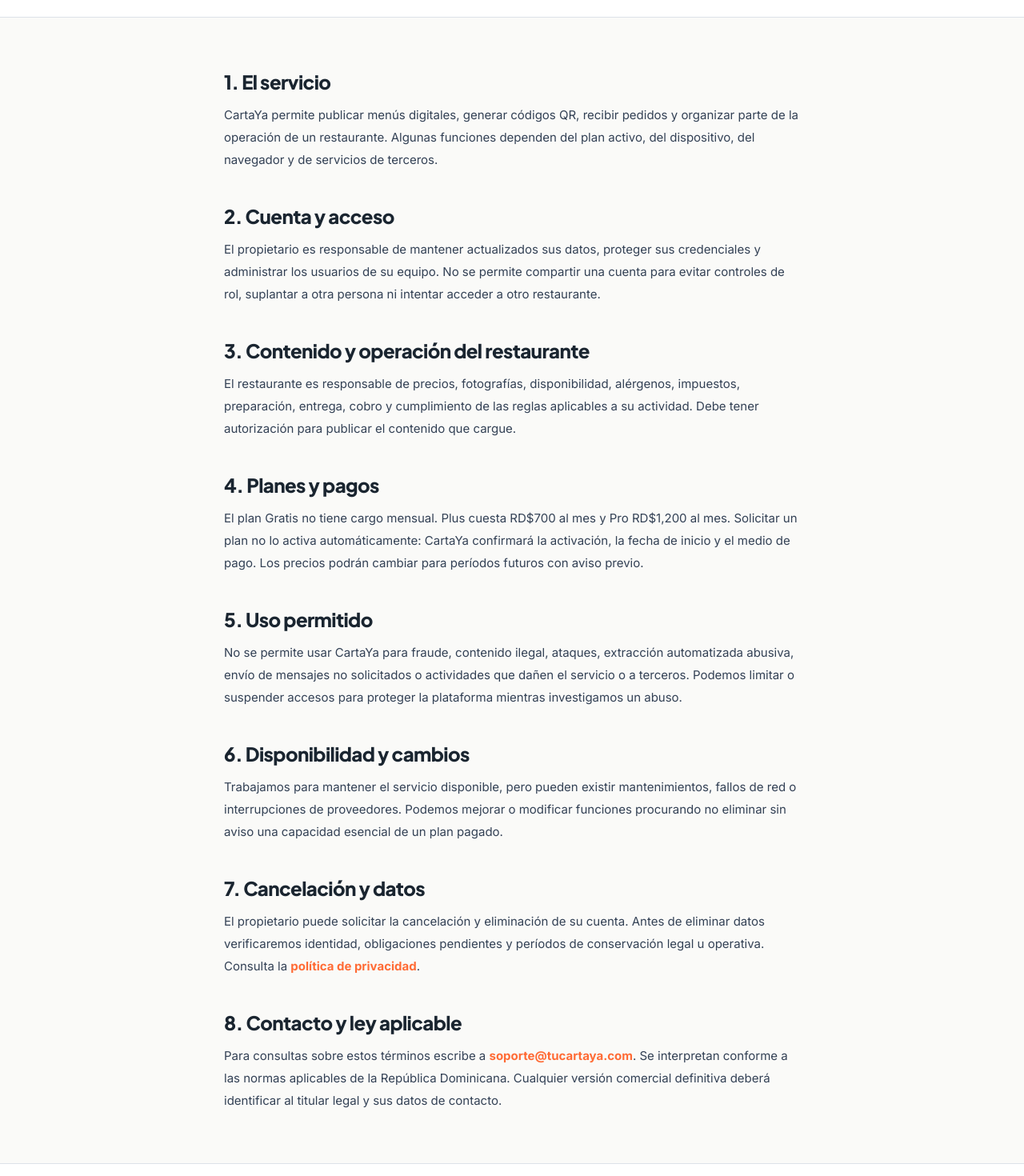
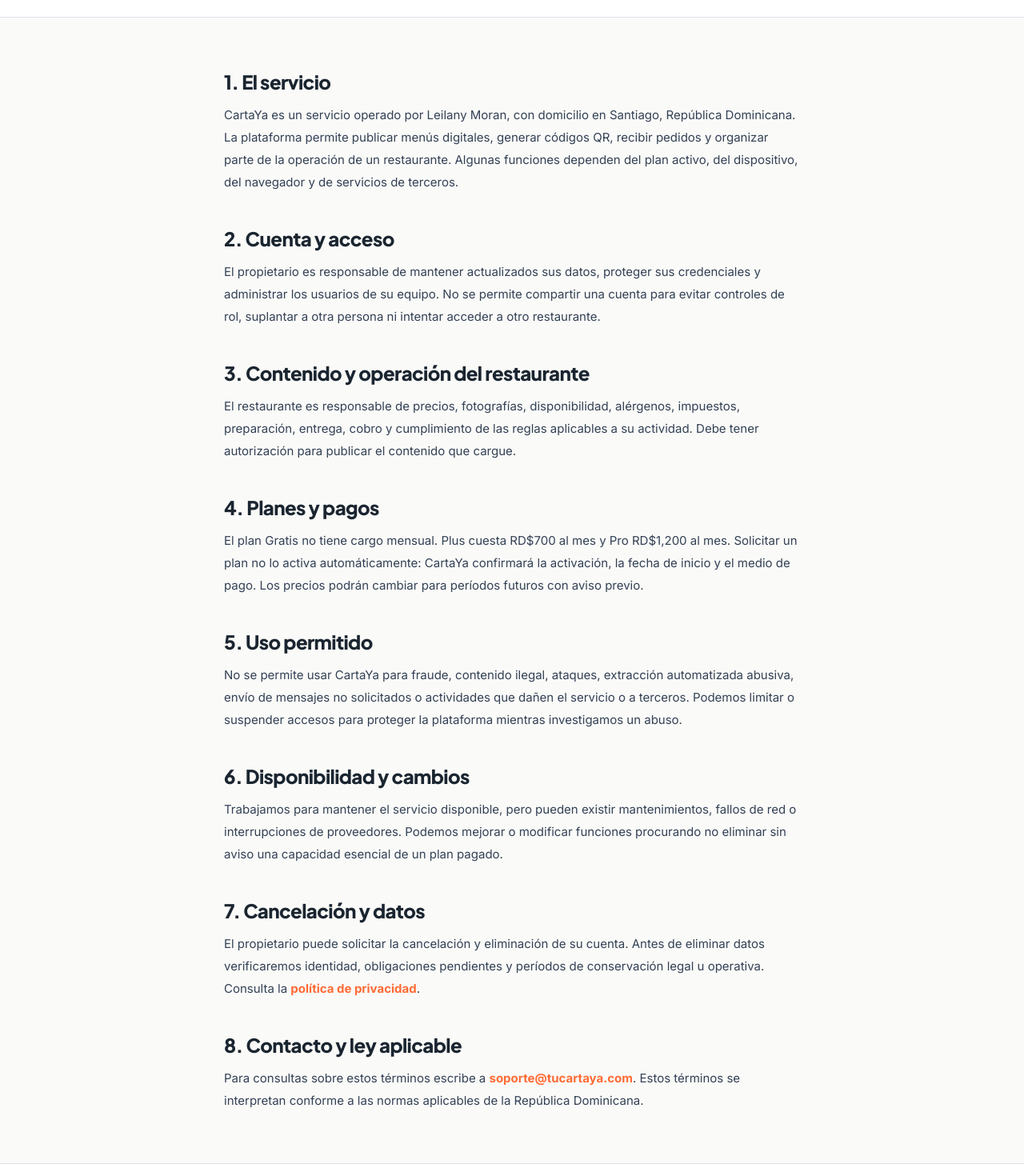
Before and after one commit to leilameca/CartaYa, a Next.js app: page /terminos in a window 1280 px wide. Shown: the part 420-1890 px from the top of the page at 80% size. Built offline with nearby package versions, Linux system fonts and the light colour scheme.

Commit message:
Identify CartaYa service operator

```diff
--- a/src/app/privacidad/page.tsx
+++ b/src/app/privacidad/page.tsx
@@ -5,7 +5,7 @@
 
 export default function PrivacyPage() {
   return <LegalShell eyebrow="Privacidad" title="Tus datos deben tener un propósito claro." description="Esta política explica qué información procesa CartaYa, por qué la necesita y qué opciones tienen restaurantes, empleados y clientes.">
-    <section><h2>1. Quién trata la información</h2><p>CartaYa opera la plataforma disponible en tucartaya.com. Para consultas o solicitudes sobre privacidad puedes escribir a <a href="mailto:privacidad@tucartaya.com">privacidad@tucartaya.com</a>.</p><p>Cuando un restaurante usa CartaYa para gestionar pedidos, ese restaurante decide qué información solicita a sus clientes. CartaYa actúa como proveedor tecnológico para procesarla siguiendo la configuración del restaurante.</p></section>
+    <section><h2>1. Quién trata la información</h2><p>CartaYa es un servicio operado por Leilany Moran, con domicilio en Santiago, República Dominicana, y disponible en tucartaya.com. Para consultas o solicitudes sobre privacidad puedes escribir a <a href="mailto:privacidad@tucartaya.com">privacidad@tucartaya.com</a>.</p><p>Cuando un restaurante usa CartaYa para gestionar pedidos, ese restaurante decide qué información solicita a sus clientes. CartaYa actúa como proveedor tecnológico para procesarla siguiendo la configuración del restaurante.</p></section>
     <section><h2>2. Información que procesamos</h2><ul><li>Datos de cuenta del propietario: nombre, correo, teléfono, restaurante y credenciales administradas mediante Supabase Auth.</li><li>Datos operativos: menú, precios, mesas, pedidos, notas, estados, usuarios del equipo y solicitudes de asistencia.</li><li>Datos del cliente final: nombre opcional, mesa, pedido y notas que escriba voluntariamente.</li><li>Datos técnicos y de seguridad: dirección IP, navegador, registros de errores, intentos de acceso y suscripciones a notificaciones.</li></ul></section>
     <section><h2>3. Para qué usamos los datos</h2><ul><li>Prestar el servicio, autenticar cuentas y mostrar la información del restaurante correcto.</li><li>Enviar pedidos, avisos operativos y notificaciones solicitadas.</li><li>Prevenir fraude, automatización abusiva, accesos no autorizados y fallos técnicos.</li><li>Atender soporte, solicitudes de plan y obligaciones legales aplicables.</li><li>Mejorar estabilidad y experiencia usando información agregada o desidentificada.</li></ul></section>
     <section><h2>4. Proveedores tecnológicos</h2><p>Usamos proveedores que procesan información necesaria para operar CartaYa: Supabase para autenticación y base de datos, Vercel para alojamiento, Cloudflare R2 para imágenes y Web Push para notificaciones. Cuando Turnstile esté activo, Cloudflare procesará señales técnicas estrictamente necesarias para distinguir personas de bots.</p></section>
--- a/src/app/terminos/page.tsx
+++ b/src/app/terminos/page.tsx
@@ -8,13 +8,13 @@
 
 export default function TermsPage() {
   return <LegalShell eyebrow="Términos" title="Reglas claras para usar CartaYa." description="Estas condiciones regulan el acceso a la plataforma por restaurantes, propietarios y miembros de su equipo.">
-    <section><h2>1. El servicio</h2><p>CartaYa permite publicar menús digitales, generar códigos QR, recibir pedidos y organizar parte de la operación de un restaurante. Algunas funciones dependen del plan activo, del dispositivo, del navegador y de servicios de terceros.</p></section>
+    <section><h2>1. El servicio</h2><p>CartaYa es un servicio operado por Leilany Moran, con domicilio en Santiago, República Dominicana. La plataforma permite publicar menús digitales, generar códigos QR, recibir pedidos y organizar parte de la operación de un restaurante. Algunas funciones dependen del plan activo, del dispositivo, del navegador y de servicios de terceros.</p></section>
     <section><h2>2. Cuenta y acceso</h2><p>El propietario es responsable de mantener actualizados sus datos, proteger sus credenciales y administrar los usuarios de su equipo. No se permite compartir una cuenta para evitar controles de rol, suplantar a otra persona ni intentar acceder a otro restaurante.</p></section>
     <section><h2>3. Contenido y operación del restaurante</h2><p>El restaurante es responsable de precios, fotografías, disponibilidad, alérgenos, impuestos, preparación, entrega, cobro y cumplimiento de las reglas aplicables a su actividad. Debe tener autorización para publicar el contenido que cargue.</p></section>
     <section><h2>4. Planes y pagos</h2><p>El plan Gratis no tiene cargo mensual. Plus cuesta RD$700 al mes y Pro RD$1,200 al mes. Solicitar un plan no lo activa automáticamente: CartaYa confirmará la activación, la fecha de inicio y el medio de pago. Los precios podrán cambiar para períodos futuros con aviso previo.</p></section>
     <section><h2>5. Uso permitido</h2><p>No se permite usar CartaYa para fraude, contenido ilegal, ataques, extracción automatizada abusiva, envío de mensajes no solicitados o actividades que dañen el servicio o a terceros. Podemos limitar o suspender accesos para proteger la plataforma mientras investigamos un abuso.</p></section>
     <section><h2>6. Disponibilidad y cambios</h2><p>Trabajamos para mantener el servicio disponible, pero pueden existir mantenimientos, fallos de red o interrupciones de proveedores. Podemos mejorar o modificar funciones procurando no eliminar sin aviso una capacidad esencial de un plan pagado.</p></section>
     <section><h2>7. Cancelación y datos</h2><p>El propietario puede solicitar la cancelación y eliminación de su cuenta. Antes de eliminar datos verificaremos identidad, obligaciones pendientes y períodos de conservación legal u operativa. Consulta la <a href="/privacidad">política de privacidad</a>.</p></section>
-    <section><h2>8. Contacto y ley aplicable</h2><p>Para consultas sobre estos términos escribe a <a href="mailto:soporte@tucartaya.com">soporte@tucartaya.com</a>. Se interpretan conforme a las normas aplicables de la República Dominicana. Cualquier versión comercial definitiva deberá identificar al titular legal y sus datos de contacto.</p></section>
+    <section><h2>8. Contacto y ley aplicable</h2><p>Para consultas sobre estos términos escribe a <a href="mailto:soporte@tucartaya.com">soporte@tucartaya.com</a>. Estos términos se interpretan conforme a las normas aplicables de la República Dominicana.</p></section>
   </LegalShell>;
 }
```
